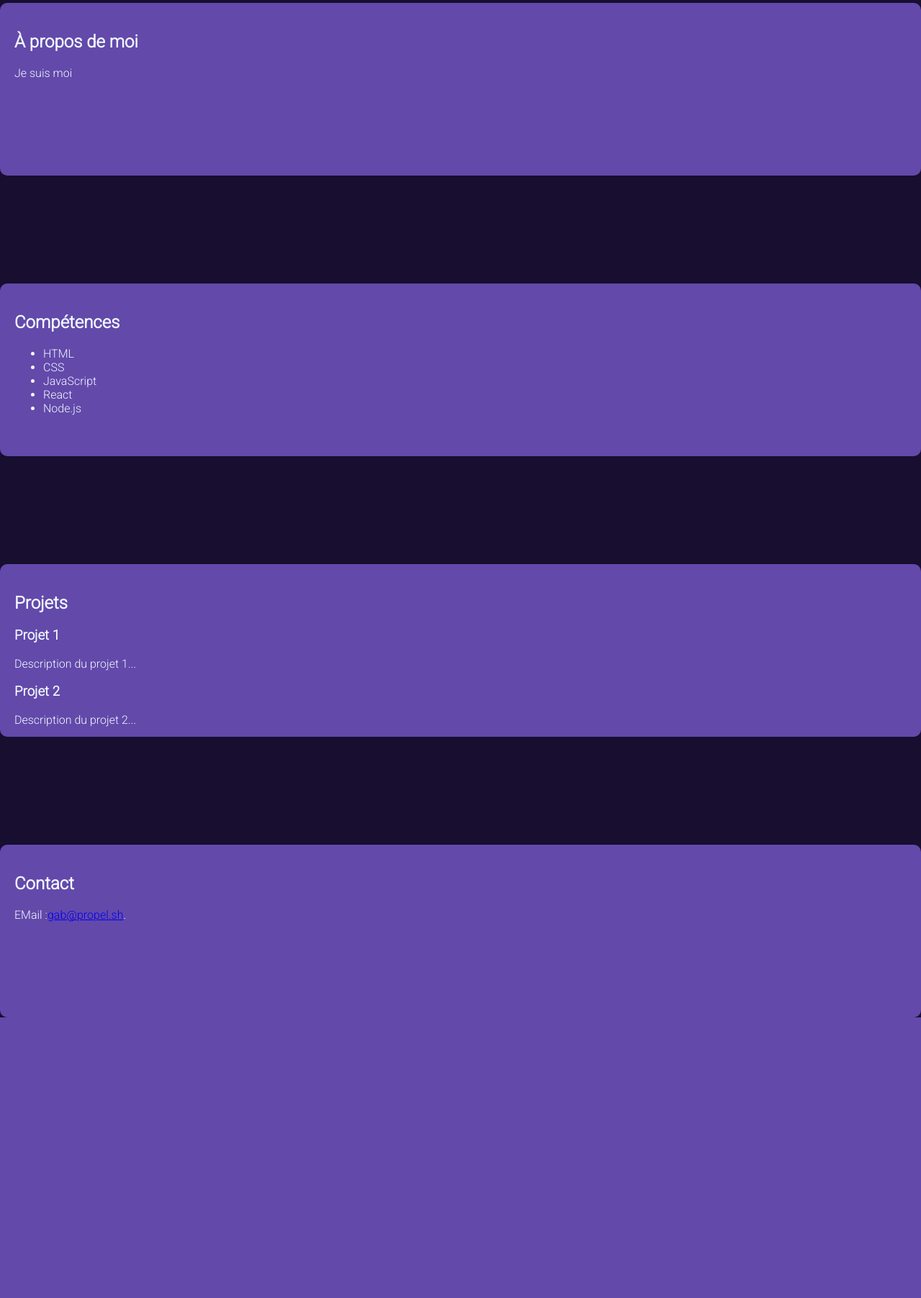
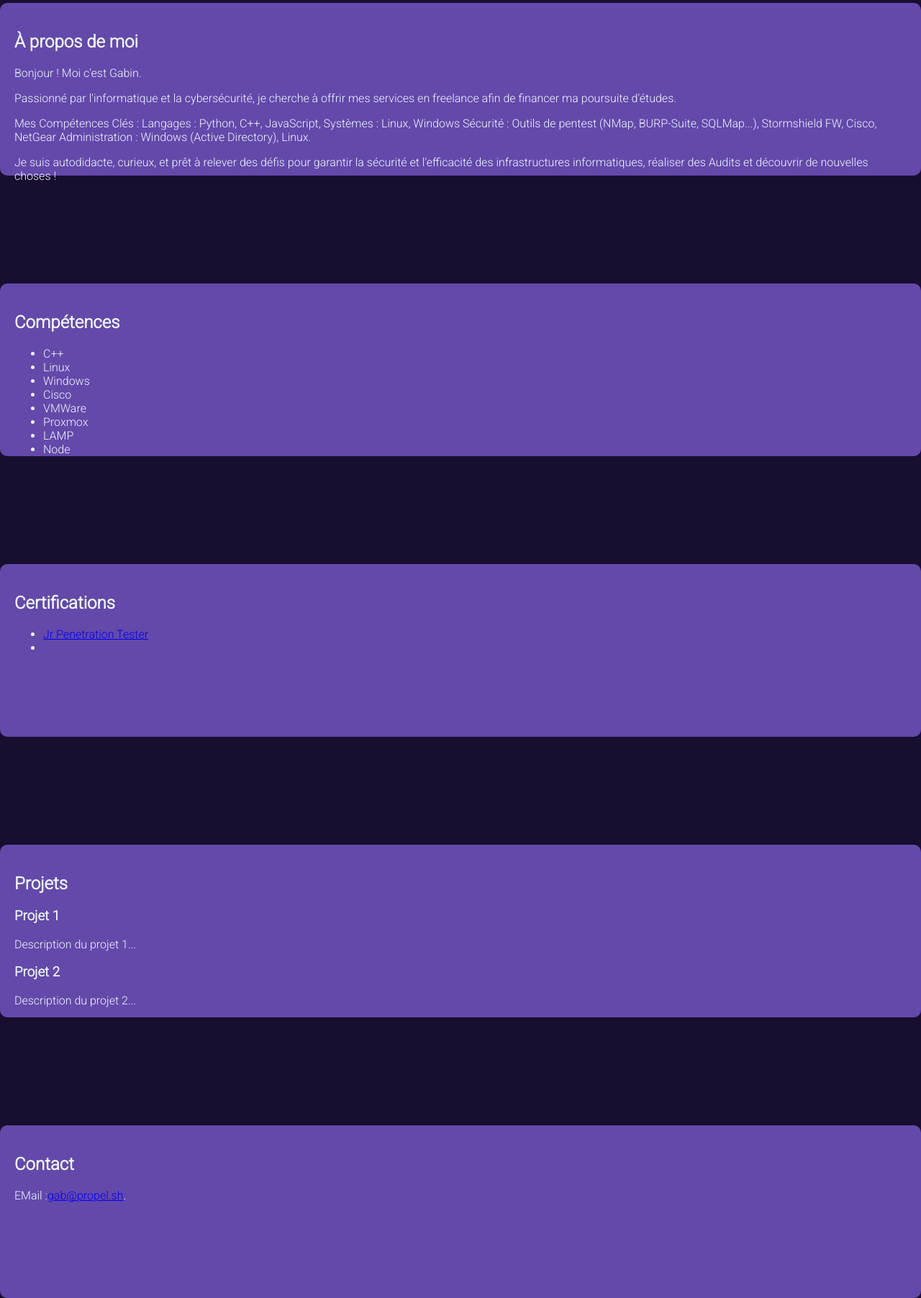
Before and after one commit to gabltz/CommonBTS, a PHP site: page / in a window 1280 px wide. Shown: the part 146-1950 px from the top of the page at 72% size. Before the commit the page ends 1560 px from the top, so only its background shows below. Run offline with PHP 8.4, Linux system fonts and the light colour scheme; some libraries are stand-ins or nearby versions.

Commit message:
ok ça prend forme

```diff
--- a/HTML/CV/index.html
+++ b/HTML/CV/index.html
@@ -14,6 +14,7 @@
             <ul>
                 <li><a href="#about">À propos</a></li>
                 <li><a href="#skills">Compétences</a></li>
+                <li><a href="#certs">Certifications</a></li>
                 <li><a href="#projects">Projets</a></li>
                 <li><a href="#contact">Contact</a></li>
             </ul>
@@ -24,17 +25,31 @@
 
     <section id="about">
         <h2>À propos de moi</h2>
-        <p>Je suis moi</p>
+        <p>Bonjour ! Moi c'est Gabin.</p>
+        <p>Passionné par l'informatique et la cybersécurité, je cherche à offrir mes services en freelance afin de financer ma poursuite d'études.</p>
+        <p>Mes Compétences Clés : Langages : Python, C++, JavaScript, Systèmes : Linux, Windows Sécurité : Outils de pentest (NMap, BURP-Suite, SQLMap...), Stormshield FW, Cisco, NetGear Administration : Windows (Active Directory), Linux.</p>
+        <p>Je suis autodidacte, curieux, et prêt à relever des défis pour garantir la sécurité et l'efficacité des infrastructures informatiques, réaliser des Audits et découvrir de nouvelles choses !</p>
     </section>
 
     <section id="skills">
         <h2>Compétences</h2>
         <ul>
-            <li>HTML</li>
-            <li>CSS</li>
-            <li>JavaScript</li>
-            <li>React</li>
-            <li>Node.js</li>
+            <li>C++</li>
+            <li>Linux</li>
+            <li>Windows</li>
+            <li>Cisco</li>
+            <li>VMWare</li>
+            <li>Proxmox</li>
+            <li>LAMP</li>
+            <li>Node</li>
+        </ul>
+    </section>
+    <section id="Certifications">
+        <h2>Certifications</h2>
+        <ul>
+            <li><a href="https://tryhackme-certificates.s3-eu-west-1.amazonaws.com/THM-NNTMF3JIXW.png">Jr Penetration Tester</a></li>
+            <li></li>
+
         </ul>
     </section>
 
--- a/HTML/CV/styles.css
+++ b/HTML/CV/styles.css
@@ -71,17 +71,20 @@ section {
     transition: opacity 0.5s ease-out, transform 0.5s ease-out;
 }
 
+
+
 section.show {
     opacity: 1;
     transform: translateY(0);
 }
 
-#about, #skills, #projects, #contact {
+#about, #skills, #Certifications, #projects, #contact {
     color:aliceblue;
     background-color: #6349aa;
     padding: 20px;
     border-radius: 10px;
     height: 20px;
+
 }
 
 footer {
```
